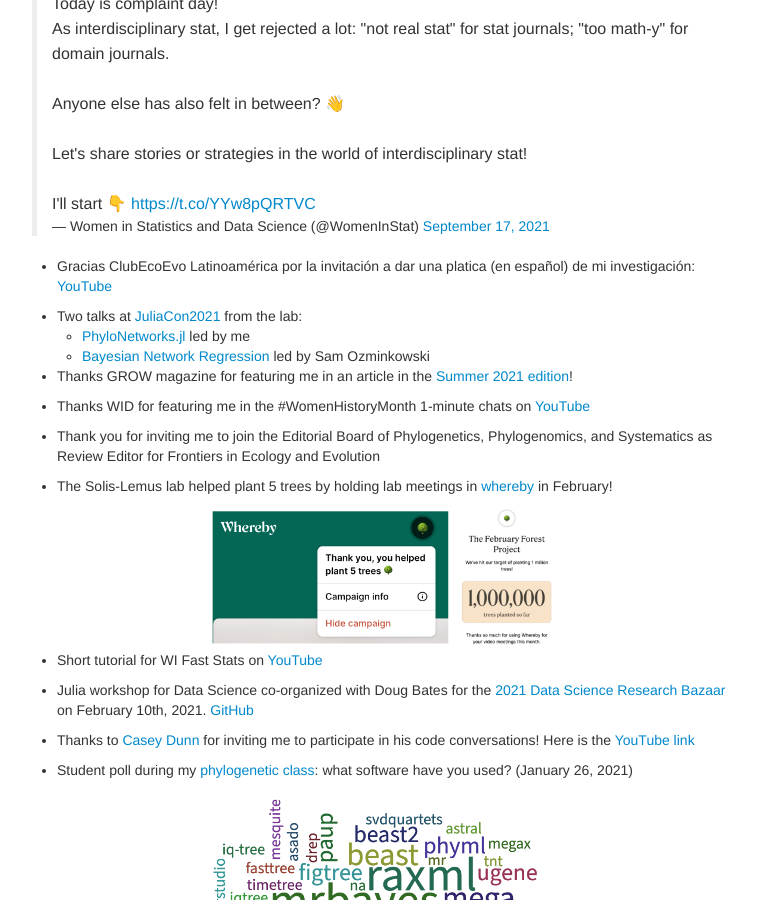
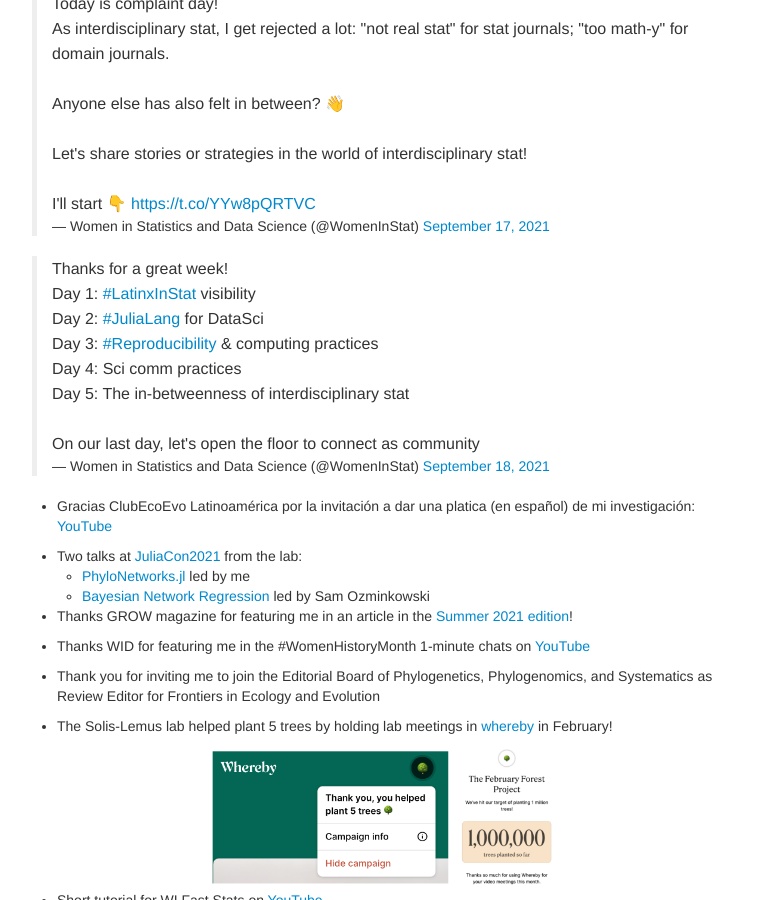
Before and after one commit to solislemuslab/solislemuslab.github.io, a Jekyll site: the page built from pages/news.md, in a window 1280 px wide and 900 px high, scrolled down 1301 px. Shown: the whole window, without its empty margins (258-1015 px from the left). Built offline with Jekyll 4.4.1, drawn with Linux system fonts in a browser that asks for light colours; comment, search, counter and statistics services are not loaded.

Commit message:
last tweet

```diff
--- a/pages/news.md
+++ b/pages/news.md
@@ -23,6 +23,8 @@ description: Solis-Lemus lab
 <blockquote class="twitter-tweet"><p lang="en" dir="ltr">Day 1: <a href="https://twitter.com/hashtag/LatinxInStat?src=hash&amp;ref_src=twsrc%5Etfw">#LatinxInStat</a> <a href="https://twitter.com/hashtag/LatinxInDataSci?src=hash&amp;ref_src=twsrc%5Etfw">#LatinxInDataSci</a> visibility ✔️<br>Day 2: <a href="https://twitter.com/hashtag/JuliaLang?src=hash&amp;ref_src=twsrc%5Etfw">#JuliaLang</a> for DataSci ✔️<br>Day 3: <a href="https://twitter.com/hashtag/Reproducibility?src=hash&amp;ref_src=twsrc%5Etfw">#Reproducibility</a> and best computing practices ✔️<br><br>Today, which person are you?<br>a. I love graphical abstracts<br>b. I hate graphical abstracts<br>c. What are graphical abstracts?</p>&mdash; Women in Statistics and Data Science (@WomenInStat) <a href="https://twitter.com/WomenInStat/status/1438502731983949832?ref_src=twsrc%5Etfw">September 16, 2021</a></blockquote> <script async src="https://platform.twitter.com/widgets.js" charset="utf-8"></script>
 
 <blockquote class="twitter-tweet"><p lang="en" dir="ltr">Today is complaint day!<br>As interdisciplinary stat, I get rejected a lot: &quot;not real stat&quot; for stat journals; &quot;too math-y&quot; for domain journals.<br><br>Anyone else has also felt in between? 👋<br><br>Let&#39;s share stories or strategies in the world of interdisciplinary stat!<br><br>I&#39;ll start 👇 <a href="https://t.co/YYw8pQRTVC">https://t.co/YYw8pQRTVC</a></p>&mdash; Women in Statistics and Data Science (@WomenInStat) <a href="https://twitter.com/WomenInStat/status/1438899265913380874?ref_src=twsrc%5Etfw">September 17, 2021</a></blockquote> <script async src="https://platform.twitter.com/widgets.js" charset="utf-8"></script>
+
+<blockquote class="twitter-tweet"><p lang="en" dir="ltr">Thanks for a great week!<br>Day 1: <a href="https://twitter.com/hashtag/LatinxInStat?src=hash&amp;ref_src=twsrc%5Etfw">#LatinxInStat</a> visibility<br>Day 2: <a href="https://twitter.com/hashtag/JuliaLang?src=hash&amp;ref_src=twsrc%5Etfw">#JuliaLang</a> for DataSci<br>Day 3: <a href="https://twitter.com/hashtag/Reproducibility?src=hash&amp;ref_src=twsrc%5Etfw">#Reproducibility</a> &amp; computing practices<br>Day 4: Sci comm practices<br>Day 5: The in-betweenness of interdisciplinary stat<br><br>On our last day, let&#39;s open the floor to connect as community</p>&mdash; Women in Statistics and Data Science (@WomenInStat) <a href="https://twitter.com/WomenInStat/status/1439232952429424642?ref_src=twsrc%5Etfw">September 18, 2021</a></blockquote> <script async src="https://platform.twitter.com/widgets.js" charset="utf-8"></script>
 
 - Gracias ClubEcoEvo Latinoamérica por la invitación a dar una platica (en español) de mi investigación: [YouTube](https://www.youtube.com/watch?v=PKXf1W4bocQ)
 
```
